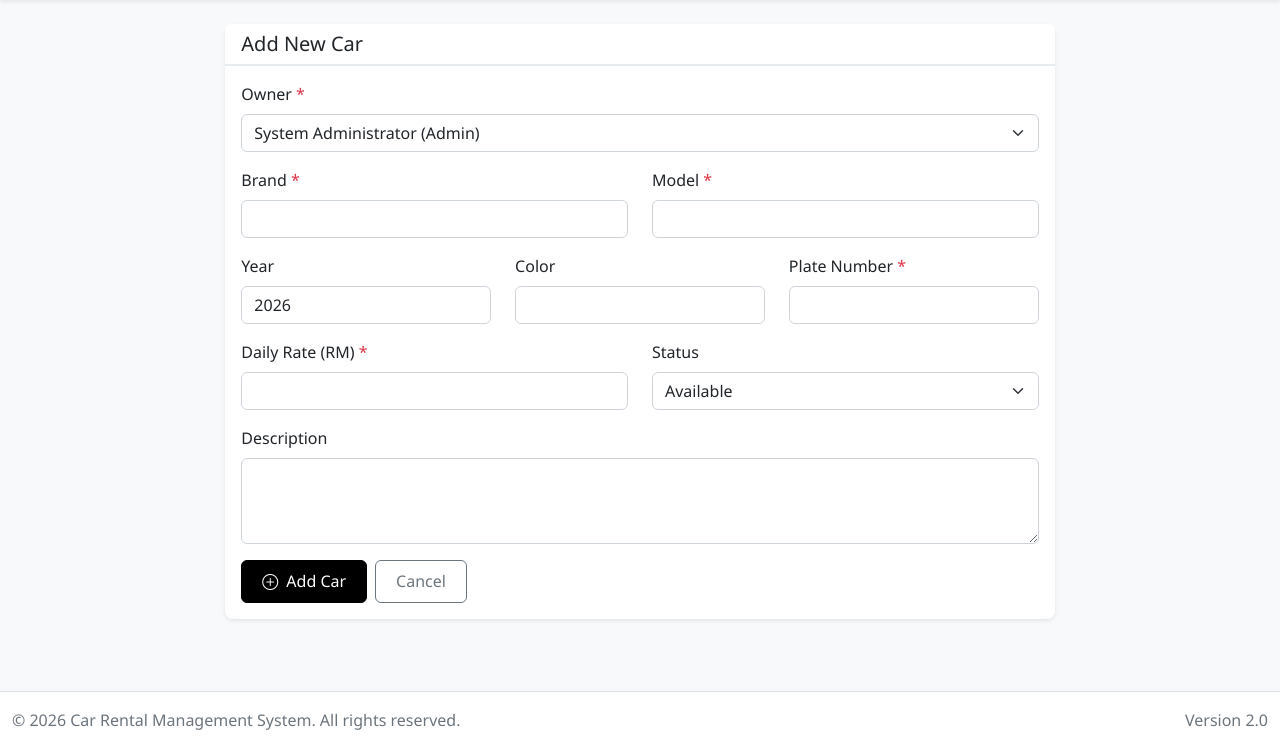
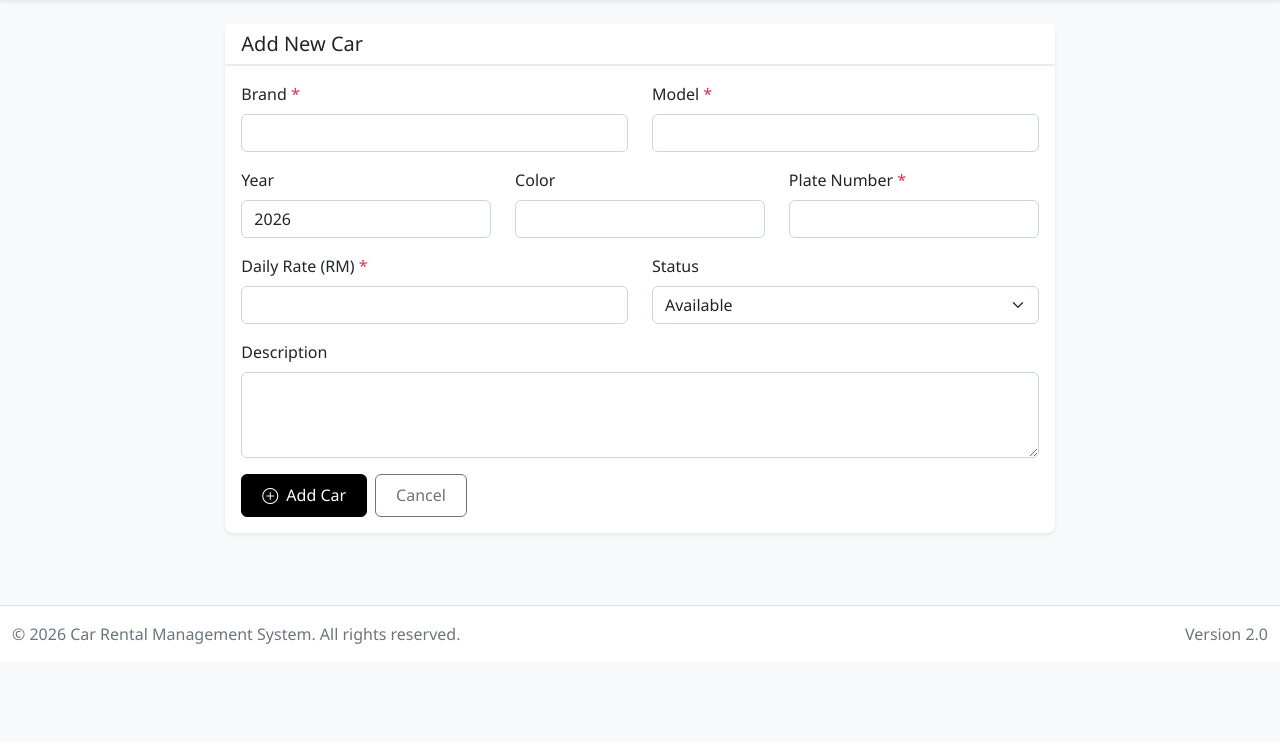
Before and after one commit to mfarhanka/CRMS-V2, a PHP site: page /car_add.php in a window 1280 px wide. Shown: the part 58-806 px from the top of the page. After the commit the page ends 702 px from the top, so only its background shows below. Run offline with PHP 8.4, Linux system fonts and the light colour scheme; a user stored in the database is signed in; data comes from the database, SQL or seed files in the repository.

Commit message:
Simplify ownership assignment for car, customer, and rental records

```diff
--- a/car_add.php
+++ b/car_add.php
@@ -6,22 +6,6 @@ $page_title = 'Add New Car';
 $error = '';
 $success = '';
 $conn = getDBConnection();
-$owner_options = [];
-$selected_owner_id = intval($_SESSION['user_id'] ?? 0);
-
-if (isAdmin()) {
-    $owners = $conn->query("SELECT id, full_name, company_name, role FROM users WHERE status = 'active' AND role IN ('admin', 'agent') ORDER BY role, full_name");
-
-    while ($owner = $owners->fetch_assoc()) {
-        $owner_options[] = $owner;
-    }
-
-    if (!empty($owner_options)) {
-        $selected_owner_id = intval($owner_options[0]['id']);
-    } else {
-        $error = 'No active users are available to own this car.';
-    }
-}
 
 if ($_SERVER['REQUEST_METHOD'] == 'POST') {
     $brand = sanitize($_POST['brand']);
@@ -34,34 +18,20 @@ if ($_SERVER['REQUEST_METHOD'] == 'POST') {
     $description = sanitize($_POST['description']);
     $user_id = intval($_SESSION['user_id']);
 
-    if (isAdmin()) {
-        $user_id = intval($_POST['owner_user_id'] ?? 0);
-        $selected_owner_id = $user_id;
+    if ($user_id <= 0) {
+        $owner_result = $conn->query("SELECT id FROM users WHERE status = 'active' ORDER BY role = 'admin' DESC, role = 'agent' DESC, full_name LIMIT 1");
+        if ($owner_result && $owner_result->num_rows === 1) {
+            $user_id = intval($owner_result->fetch_assoc()['id']);
+        } else {
+            $error = 'No active account is available to own this car.';
+        }
     }
 
-    if (empty($brand) || empty($model) || empty($plate_number) || empty($daily_rate)) {
+    if (!$error && (empty($brand) || empty($model) || empty($plate_number) || empty($daily_rate))) {
         $error = 'Please fill in all required fields';
-    } else {
-        $valid_owner = false;
-
-        if (isAdmin()) {
-            foreach ($owner_options as $owner) {
-                if (intval($owner['id']) === $user_id) {
-                    $valid_owner = true;
-                    break;
-                }
-            }
-        } else {
-            $owner_stmt = $conn->prepare("SELECT id FROM users WHERE id = ? AND status = 'active'");
-            $owner_stmt->bind_param("i", $user_id);
-            $owner_stmt->execute();
-            $valid_owner = $owner_stmt->get_result()->num_rows === 1;
-            $owner_stmt->close();
     }
 
-        if (!$valid_owner) {
-            $error = 'Please select a valid car owner';
-        } else {
+    if (!$error) {
         // Check if plate number exists
         $check_stmt = $conn->prepare("SELECT id FROM cars WHERE plate_number = ?");
         $check_stmt->bind_param("s", $plate_number);
@@ -87,7 +57,6 @@ if ($_SERVER['REQUEST_METHOD'] == 'POST') {
         $check_stmt->close();
     }
 }
-}
 
 include 'includes/header.php';
 ?>
@@ -106,23 +75,6 @@ include 'includes/header.php';
                 <?php endif; ?>
 
                 <form method="POST" action="">
-                    <?php if (isAdmin()): ?>
-                    <div class="mb-3">
-                        <label for="owner_user_id" class="form-label">Owner <span class="text-danger">*</span></label>
-                        <select class="form-select" id="owner_user_id" name="owner_user_id" required>
-                            <?php foreach ($owner_options as $owner): ?>
-                                <?php
-                                $owner_label = $owner['company_name'] ?: $owner['full_name'];
-                                $owner_label .= ' (' . ucfirst($owner['role']) . ')';
-                                ?>
-                                <option value="<?php echo intval($owner['id']); ?>" <?php echo intval($owner['id']) === $selected_owner_id ? 'selected' : ''; ?>>
-                                    <?php echo htmlspecialchars($owner_label, ENT_QUOTES, 'UTF-8'); ?>
-                                </option>
-                            <?php endforeach; ?>
-                        </select>
-                    </div>
-                    <?php endif; ?>
-
                     <div class="row">
                         <div class="col-md-6 mb-3">
                             <label for="brand" class="form-label">Brand <span class="text-danger">*</span></label>
--- a/payment_add.php
+++ b/payment_add.php
@@ -43,7 +43,7 @@ if ($_SERVER['REQUEST_METHOD'] == 'POST') {
     $payment_date = sanitize($_POST['payment_date']);
     $payment_method = sanitize($_POST['payment_method']);
     $notes = sanitize($_POST['notes']);
-    $user_id = $_SESSION['user_id'];
+    $user_id = intval($rental['user_id']);
 
     if (empty($amount) || empty($payment_date)) {
         $error = 'Please fill in all required fields';
```
Also changed, not shown: customer_add.php (+10 -46 lines), rental_add.php (+39 -5 lines). Lines whose indentation alone changed are shown as unchanged.
